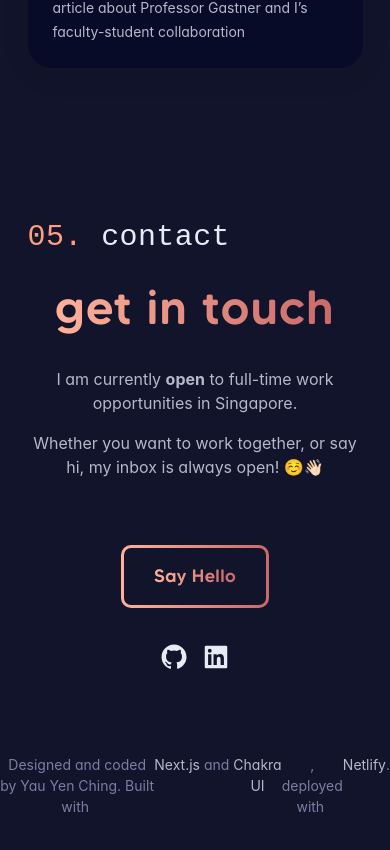
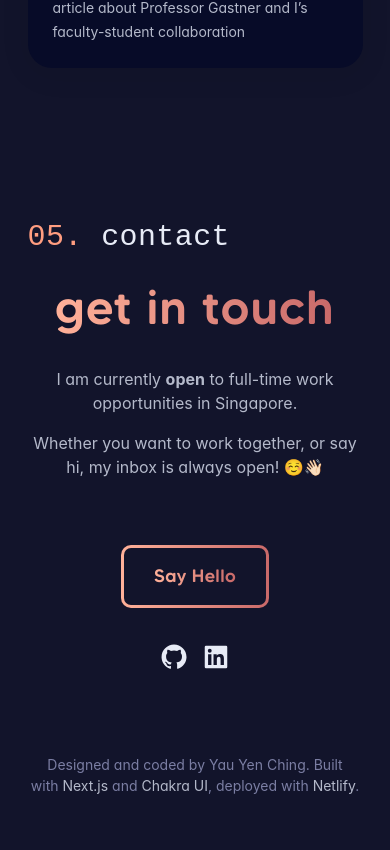
Before and after one commit to yauyenching/portfolio-site, a Next.js app: page / in a window 390 px wide. Shown: the part 7471-8321 px from the top of the page. Built offline with nearby package versions, Linux system fonts and the light colour scheme; a web font is replaced by a local one.

Commit message:
fix: Fix broken footer text on mobile

```diff
--- a/pages/index.tsx
+++ b/pages/index.tsx
@@ -128,13 +128,11 @@ const Home: NextPage = () => {
 
       <footer>
         <Text
-          as='span'
           textAlign='center'
-          display='flex'
-          justifyContent='center'
           fontSize='sm'
           background='brand.bg'
           pb='2.5em'
+          m={0}
           color='brand.titleMuted'
         >
           Designed and coded by Yau Yen Ching. Built with&nbsp;
```
Also changed, not shown: 1 other file (tests, documents, lock files or other folders).
